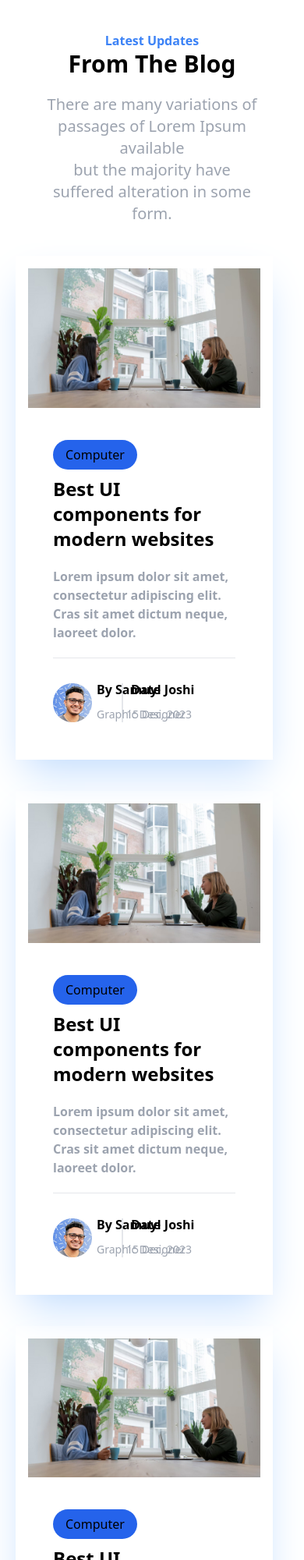
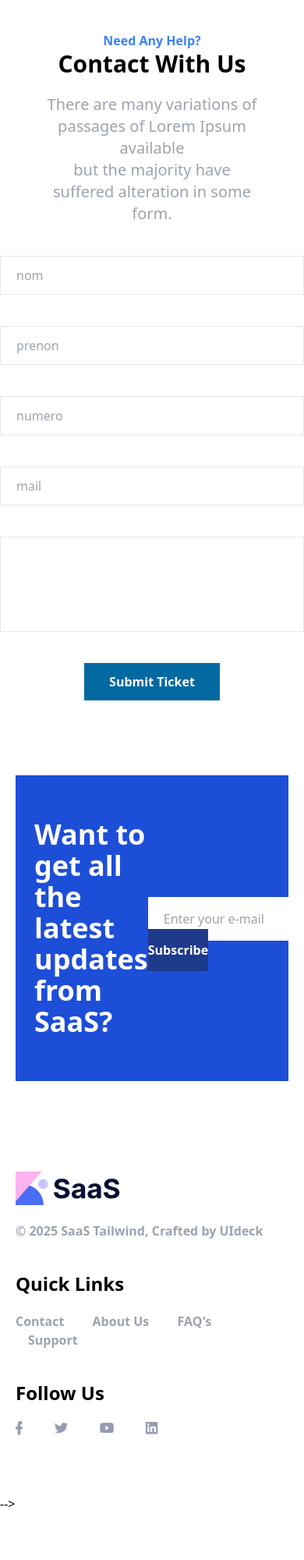
Before and after one commit to makalouNana/Maquette4, a website: page src/index.html in a window 390 px wide. Shown: the top 2000 px of the page at 78% size. After the commit the page ends 1940 px from the top, so only its background shows below. Drawn offline with Linux system fonts and the light colour scheme.

Commit message:
responsive : Aides,footer

```diff
--- a/src/index.html
+++ b/src/index.html
@@ -348,7 +348,7 @@
 </section>  -->
 
 <!-- Lastest updates-->
-<section >
+<!-- <section >
 
   <div class="mx-auto my-10 ">
   <div class="  text-center ">
@@ -429,7 +429,7 @@
       </div>
     </div>
 </div>
-</section>
+</section>  -->
 
 <!-- Need Any -->
 <section>
@@ -441,15 +441,15 @@
     </div>
   </div>
 
-  <form class="grid grid-cols-2 gap-10 mx-60 ">
+  <form class="grid grid-cols-2 gap-10  md:mx-60">
 
-    <input type="text" id="prenom" class="border px-5 py-3" placeholder="nom">
+    <input type="text" id="prenom" class="border px-5 py-3 md:col-span-1 col-span-2" placeholder="nom">
 
-    <input type="text" id="nom" class="border p-5 py-3" placeholder="prenon">
+    <input type="text" id="nom" class="border p-5 py-3 md:col-span-1 col-span-2" placeholder="prenon">
 
-    <input type="tel" class="border p-5 py-3" placeholder="numero" id="number">
+    <input type="tel" class="border p-5 py-3 md:col-span-1 col-span-2" placeholder="numero" id="number">
 
-    <input type="email" class="border p-5 py-3" placeholder="mail" id="mail" >
+    <input type="email" class="border p-5 py-3 md:col-span-1 col-span-2" placeholder="mail" id="mail" >
 
     <textarea id="avis" cols="30" rows="5" class="col-span-2 resize-none border" ></textarea>
     <input type="submit" value="Submit Ticket" class="col-span-2 bg-sky-700 mx-auto py-3 px-8 text-white font-semibold">
@@ -457,10 +457,12 @@
 
   <div class="flex justify-between items-center bg-blue-700 py-14 my-24 mx-5 px-6 ">
 
-    <div>
-        <p class="text-4xl font-bold w-3/5 text-white">Want to get all the latest updates from SaaS? </p>
-    </div>
-    <div>
+        <div class="w-20">
+          <h2 class="text-4xl font-bold  text-white">Want to get all the latest updates from SaaS? </h2>
+        </div>
+
+
+    <div >
       <input type="email" placeholder="Enter your e-mail" id="mail1" class="px-5 py-0 mr-2 w-80 h-14">
       <label for="mail1" class="bg-blue-900 text-white font-bold py-4 text-sm:px-5 w-6cursor-pointer hover:shadow-xl">Subscribe</label>
     </div>
@@ -469,17 +471,17 @@
  </section>
 
 <!-- footer -->
- <footer class="flex items-center justify-between mx-5 pb-14">
-  <div class="font-bold">
+ <footer class="flex flex-wrap items-center justify-between mx-5 pb-14">
+  <div  class=" my-5 font-semibold">
       <div><img src="../images/logo.svg" class="h-11"></div>
 
       <div class="g text-gray-400 pt-5"><span>© 2025 SaaS Tailwind, Crafted by UIdeck</span></div>
     </div>
 
 
-    <div>
+    <div class="my-5">
         <span class="text-2xl font-semibold">Quick Links</span>
-        <div class="g text-gray-400 pt-5 font-bold w-fit">
+        <div class=" text-gray-400 pt-5 font-bold w-fit">
           <span class="pr-4">Contact</span>
           <span class="px-4">About Us</span>
           <span class="px-4">FAQ's</span>
@@ -488,9 +490,9 @@
 
 
      </div>
-     <div>
+     <div class="my-5">
         <div class="text-2xl font-semibold">
-          <div class="text-right">Follow Us</div>
+          <div class="md:text-right">Follow Us</div>
         </div>
         <div class="flex pt-5">
           <img src="../images/facebook.svg" class="mr-5">
@@ -500,7 +502,7 @@
         </div>
     </div>
 
- </footer>
+ </footer> -->
 
 
 
```
